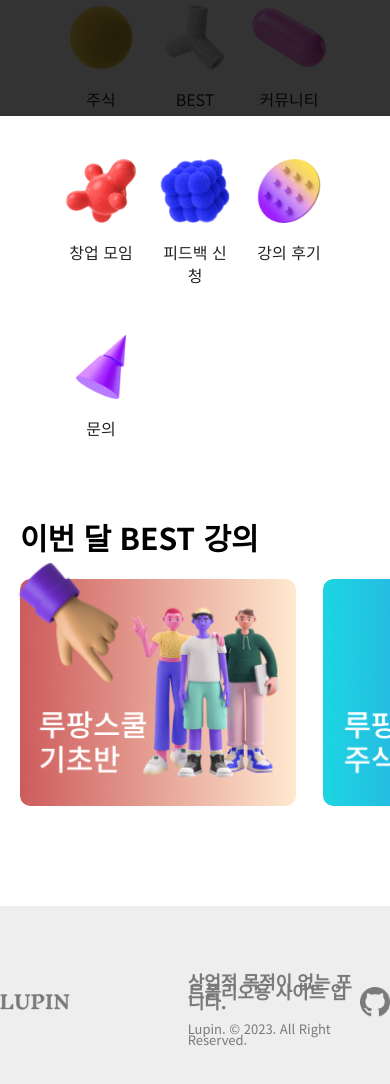
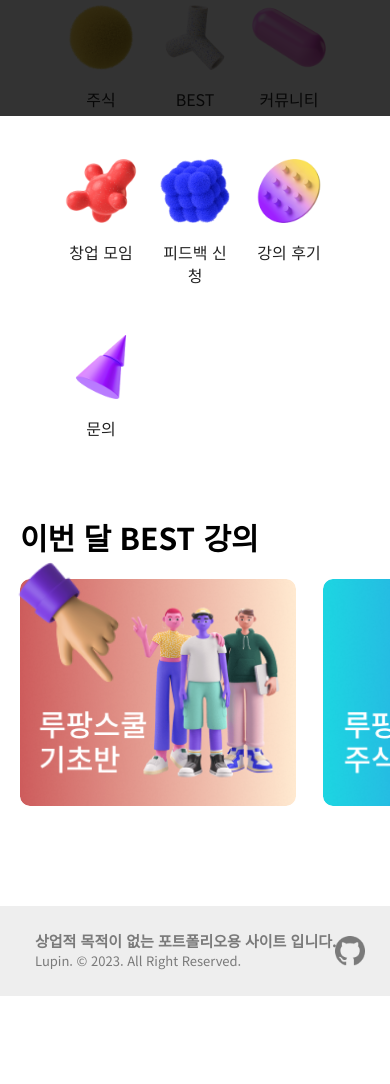
Before and after one commit to yonaisgood/MoneyLupin, a React (Create React App) app: page / in a window 390 px wide. Shown: the part 728-1812 px from the top of the page. After the commit the page ends 1724 px from the top, so only its background shows below. Built offline with nearby package versions, Linux system fonts and the light colour scheme; no server answers.

Commit message:
Design: Footer 반응형 작업

```diff
--- a/src/components/Footer.jsx
+++ b/src/components/Footer.jsx
@@ -25,18 +25,20 @@ const Footer = () => {
 const StyledFooter = styled.footer`
   background-color: var(--gray-100);
   width: 100%;
+
   .footerContainer {
+    max-width: 1185px;
     background-color: var(--gray-100);
-    max-width: 1185px;
     display: flex;
     justify-content: space-between;
     align-items: center;
-    padding: 52px 0px;
+    padding: 52px 10px;
     margin: 0 auto;
   }
 
   h1 {
     width: 110px;
+
     .logoGray {
       object-fit: contain;
     }
@@ -46,11 +48,14 @@ const StyledFooter = styled.footer`
     width: 100%;
     color: var(--gray-300);
     padding-left: 11.8rem;
-    line-height: 1rem;
+    line-height: 2rem;
+
     p {
       font-size: 1.8rem;
       font-weight: bold;
+      margin: 0;
     }
+
     span {
       font-size: 1.3rem;
     }
@@ -64,6 +69,58 @@ const StyledFooter = styled.footer`
       transform: rotate(20deg);
     }
   }
+
+  //테블릿 사이즈
+  @media (max-width: 768px) {
+    .footerContainer {
+      max-width: 768px;
+      padding: 30px 25px;
+      position: relative;
+    }
+
+    .footerText {
+      padding-left: 3.5rem;
+      p {
+        font-size: 1.6rem;
+      }
+    }
+  }
+
+  @media (max-width: 560px) {
+    .footerContainer {
+      max-width: 560px;
+      padding: 30px 25px;
+      position: relative;
+    }
+
+    .footerText {
+      padding-left: 3.5rem;
+      position: absolute;
+      left: 0;
+
+      p {
+        font-size: 1.6rem;
+      }
+    }
+
+    .logoGray {
+      visibility: hidden;
+    }
+  }
+
+  //모바일 사이즈
+  @media (max-width: 430px) {
+    .footerContainer {
+      max-width: 768px;
+      padding: 30px 25px;
+    }
+
+    .footerText {
+      p {
+        font-size: 1.5rem;
+      }
+    }
+  }
 `;
 
 export default Footer;
```
